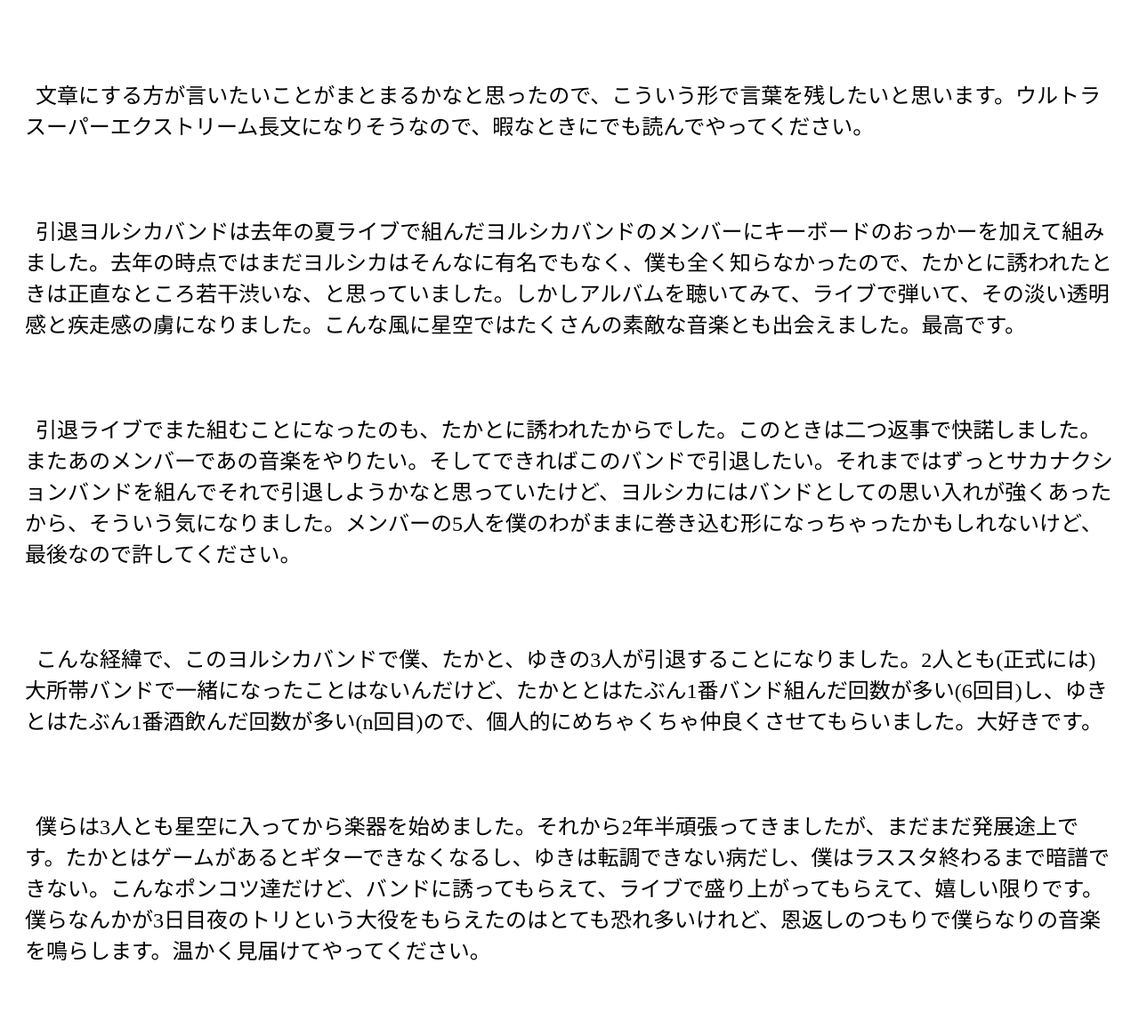
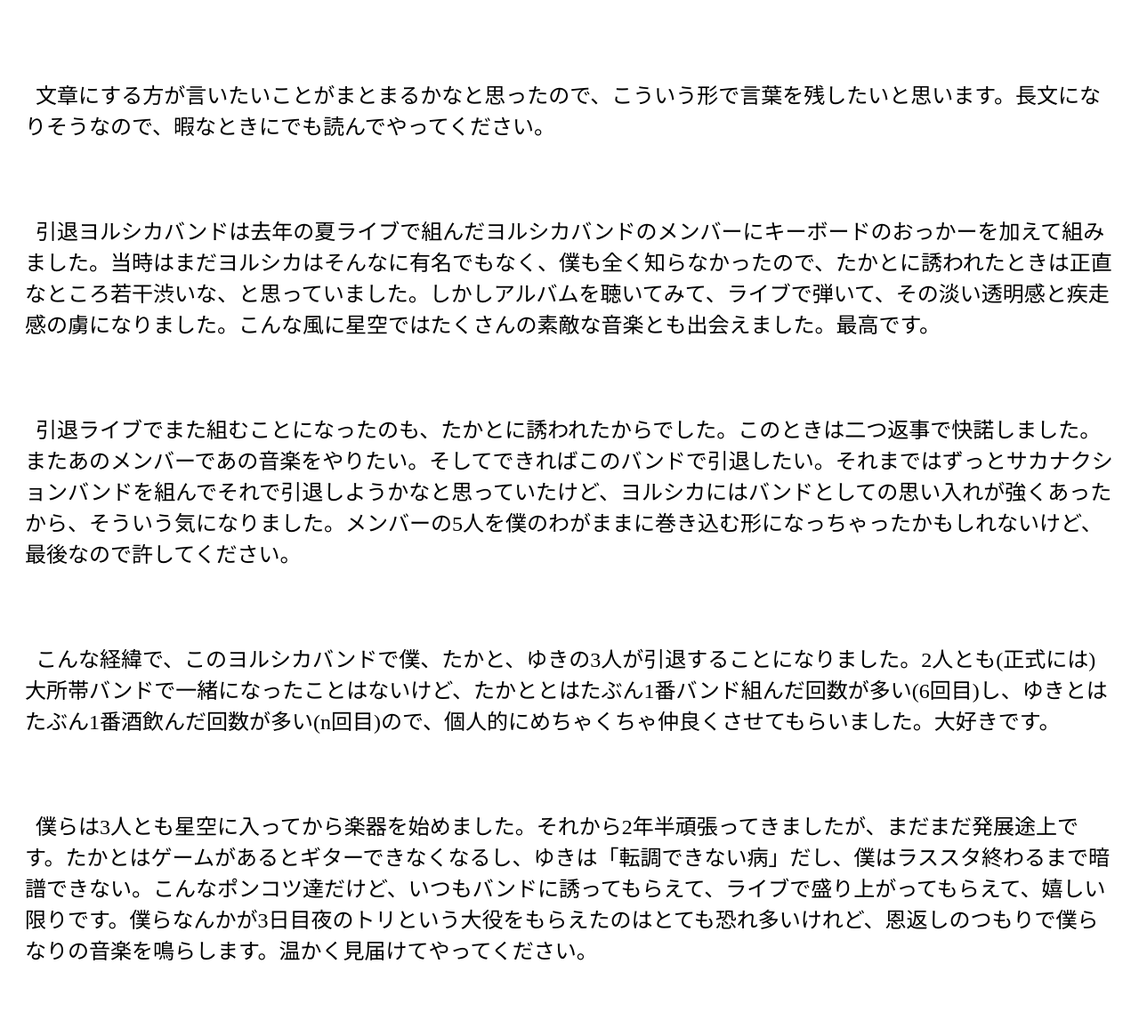
Before and after one commit to zbnbup/letters_from_ksg, a plain HTML site: page 引退ヨルシカ.html in a window 1280 px wide. Shown: the part 133-1298 px from the top of the page at 89% size. Drawn offline with Linux system fonts and the light colour scheme.

Commit message:
Update 引退ヨルシカ.html

```diff
--- a/引退ヨルシカ.html
+++ b/引退ヨルシカ.html
@@ -7,11 +7,11 @@
   <body style="padding:20px;">
     <h1>引退ヨルシカ</h1>
     <text>
-      　<p>&ensp;文章にする方が言いたいことがまとまるかなと思ったので、こういう形で言葉を残したいと思います。ウルトラスーパーエクストリーム長文になりそうなので、暇なときにでも読んでやってください。</p>
-      　<p>&ensp;引退ヨルシカバンドは去年の夏ライブで組んだヨルシカバンドのメンバーにキーボードのおっかーを加えて組みました。去年の時点ではまだヨルシカはそんなに有名でもなく、僕も全く知らなかったので、たかとに誘われたときは正直なところ若干渋いな、と思っていました。しかしアルバムを聴いてみて、ライブで弾いて、その淡い透明感と疾走感の虜になりました。こんな風に星空ではたくさんの素敵な音楽とも出会えました。最高です。</p>
+      　<p>&ensp;文章にする方が言いたいことがまとまるかなと思ったので、こういう形で言葉を残したいと思います。長文になりそうなので、暇なときにでも読んでやってください。</p>
+      　<p>&ensp;引退ヨルシカバンドは去年の夏ライブで組んだヨルシカバンドのメンバーにキーボードのおっかーを加えて組みました。当時はまだヨルシカはそんなに有名でもなく、僕も全く知らなかったので、たかとに誘われたときは正直なところ若干渋いな、と思っていました。しかしアルバムを聴いてみて、ライブで弾いて、その淡い透明感と疾走感の虜になりました。こんな風に星空ではたくさんの素敵な音楽とも出会えました。最高です。</p>
       　<p>&ensp;引退ライブでまた組むことになったのも、たかとに誘われたからでした。このときは二つ返事で快諾しました。またあのメンバーであの音楽をやりたい。そしてできればこのバンドで引退したい。それまではずっとサカナクションバンドを組んでそれで引退しようかなと思っていたけど、ヨルシカにはバンドとしての思い入れが強くあったから、そういう気になりました。メンバーの5人を僕のわがままに巻き込む形になっちゃったかもしれないけど、最後なので許してください。</p>
-　      <p>&ensp;こんな経緯で、このヨルシカバンドで僕、たかと、ゆきの3人が引退することになりました。2人とも(正式には)大所帯バンドで一緒になったことはないんだけど、たかととはたぶん1番バンド組んだ回数が多い(6回目)し、ゆきとはたぶん1番酒飲んだ回数が多い(n回目)ので、個人的にめちゃくちゃ仲良くさせてもらいました。大好きです。</p>
-　      <p>&ensp;僕らは3人とも星空に入ってから楽器を始めました。それから2年半頑張ってきましたが、まだまだ発展途上です。たかとはゲームがあるとギターできなくなるし、ゆきは転調できない病だし、僕はラススタ終わるまで暗譜できない。こんなポンコツ達だけど、バンドに誘ってもらえて、ライブで盛り上がってもらえて、嬉しい限りです。僕らなんかが3日目夜のトリという大役をもらえたのはとても恐れ多いけれど、恩返しのつもりで僕らなりの音楽を鳴らします。温かく見届けてやってください。</p>
+　      <p>&ensp;こんな経緯で、このヨルシカバンドで僕、たかと、ゆきの3人が引退することになりました。2人とも(正式には)大所帯バンドで一緒になったことはないけど、たかととはたぶん1番バンド組んだ回数が多い(6回目)し、ゆきとはたぶん1番酒飲んだ回数が多い(n回目)ので、個人的にめちゃくちゃ仲良くさせてもらいました。大好きです。</p>
+　      <p>&ensp;僕らは3人とも星空に入ってから楽器を始めました。それから2年半頑張ってきましたが、まだまだ発展途上です。たかとはゲームがあるとギターできなくなるし、ゆきは「転調できない病」だし、僕はラススタ終わるまで暗譜できない。こんなポンコツ達だけど、いつもバンドに誘ってもらえて、ライブで盛り上がってもらえて、嬉しい限りです。僕らなんかが3日目夜のトリという大役をもらえたのはとても恐れ多いけれど、恩返しのつもりで僕らなりの音楽を鳴らします。温かく見届けてやってください。</p>
 　      <p>&ensp;僕たちにバンド名などいらない。バンドと音楽と、それから星空があれば十分です。それでは引退します。2年半ありがとうございました。そしてこれからもよろしく。</p>
     </text>
     <h2 style="text-align:right">カスガヤマト</h2>
```
